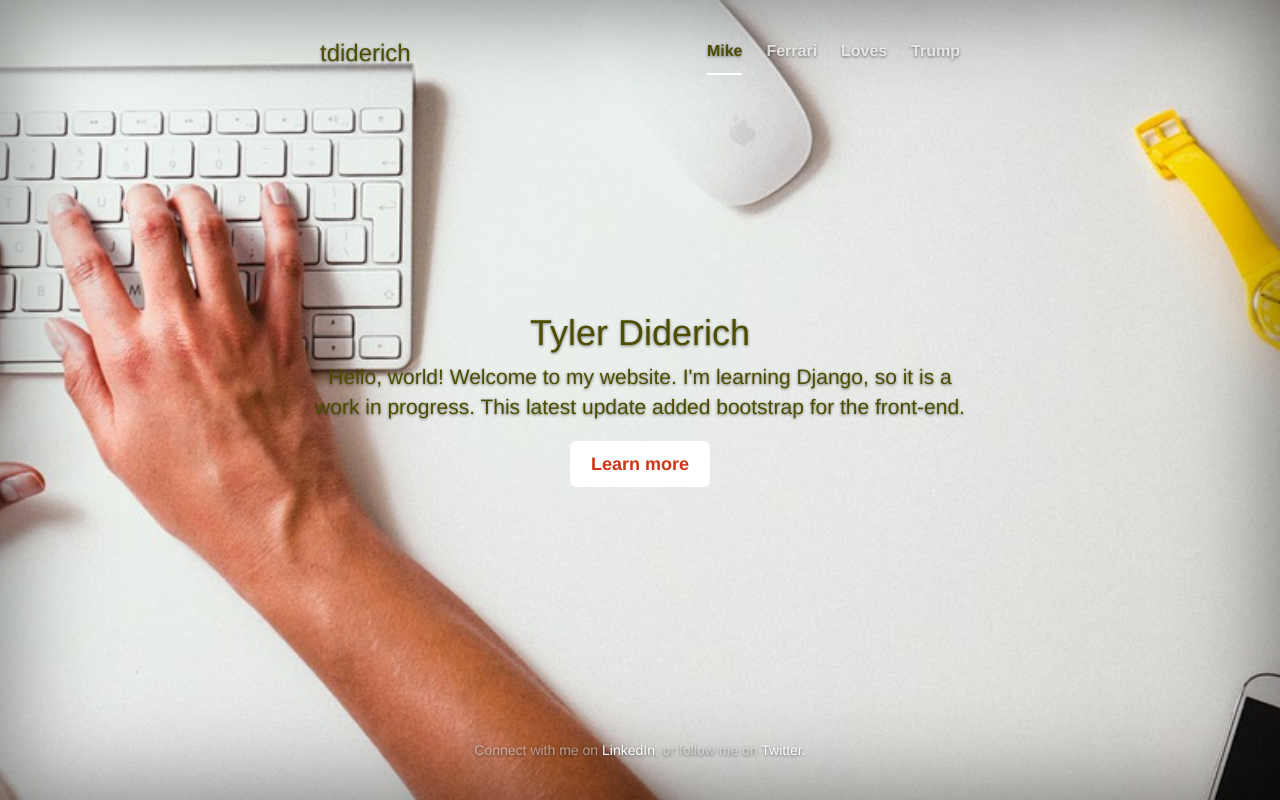
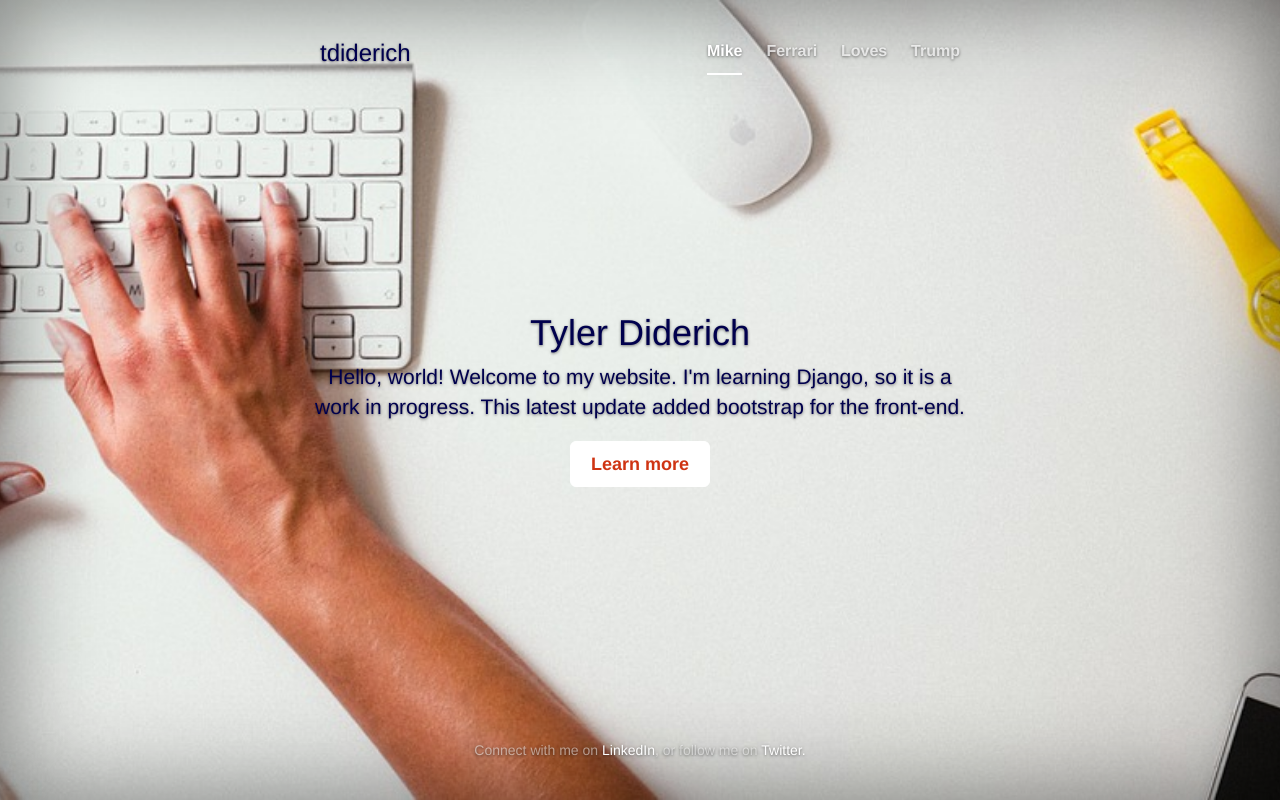
Before and after one commit to tdiderich/tdiderich_com, a Django app: page / in a window 1280 px wide. Run offline with Django 3.2, Linux system fonts and the light colour scheme; some libraries are stand-ins or nearby versions.

```diff
--- a/django_project/static/css/cover.css
+++ b/django_project/static/css/cover.css
@@ -35,9 +35,9 @@ body {
   background-size: cover;
 
   /*css for layout*/
+  /*background-color: #CF3413;*/
   height: 100%;
-  background-color: #CF3413;
-  color: #4d4d00;
+  color: #00004d;
   text-align: center;
   text-shadow: 0 1px 3px rgba(0,0,0,.5);
 }
@@ -99,7 +99,7 @@ body {
 .masthead-nav > .active > a,
 .masthead-nav > .active > a:hover,
 .masthead-nav > .active > a:focus {
-  color: #4d4d00;
+  color: #fff;
   border-bottom-color: #fff;
 }
 
```
